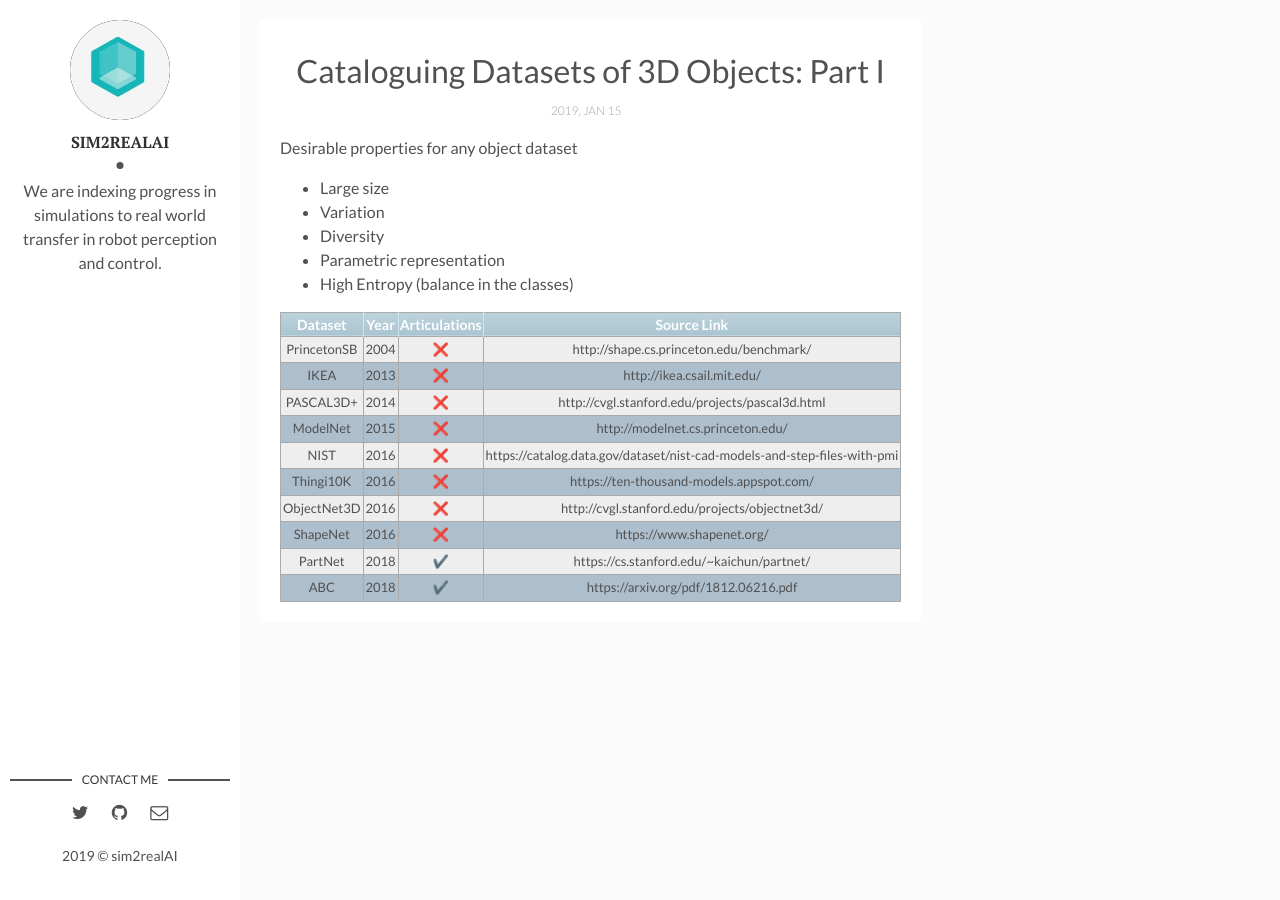
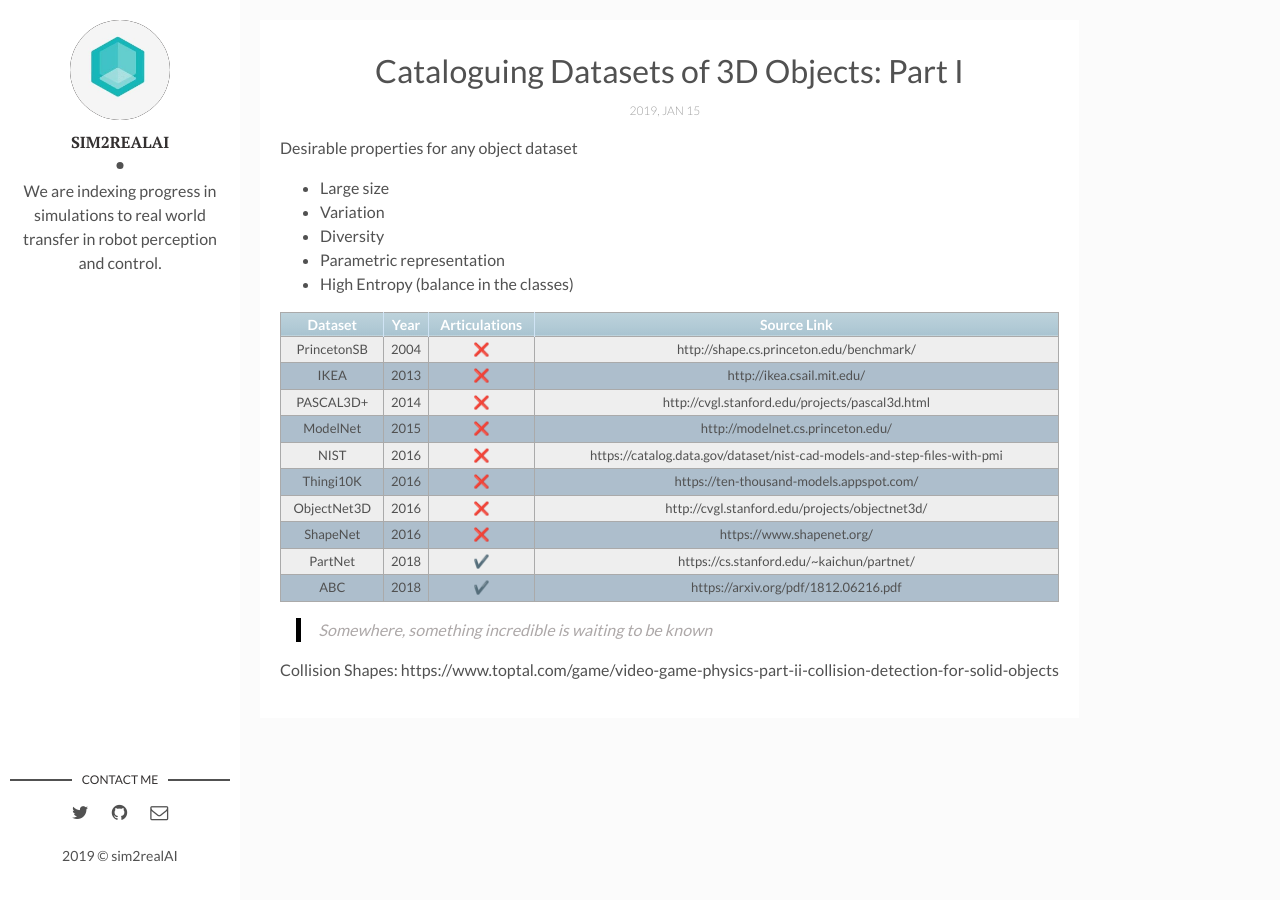
Before and after one commit to backupsim2realai/backupsim2realai.github.io, a Jekyll site: the page built from _posts/2019-01-15-Synthetic-Datasets-of-Objects-Part-I.markdown, in a window 1280 px wide. Built offline with Jekyll 4.4.1, drawn with Linux system fonts in a browser that asks for light colours; emoji names are drawn with the system emoji font.

Commit message:
update
Signed-off-by: Ankur Handa <ahanda@nvidia.com>

```diff
--- a/_posts/2019-01-15-Synthetic-Datasets-of-Objects-Part-I.markdown
+++ b/_posts/2019-01-15-Synthetic-Datasets-of-Objects-Part-I.markdown
@@ -27,3 +27,7 @@ Desirable properties for any object dataset
 |   ShapeNet  | 2016 |         :x:        |                         https://www.shapenet.org/                        |
 | PartNet     | 2018 | :heavy_check_mark: |                 https://cs.stanford.edu/~kaichun/partnet/                |
 |     ABC     | 2018 | :heavy_check_mark: |                   https://arxiv.org/pdf/1812.06216.pdf                   |
+
+> Somewhere, something incredible is waiting to be known
+
+Collision Shapes: https://www.toptal.com/game/video-game-physics-part-ii-collision-detection-for-solid-objects
```
